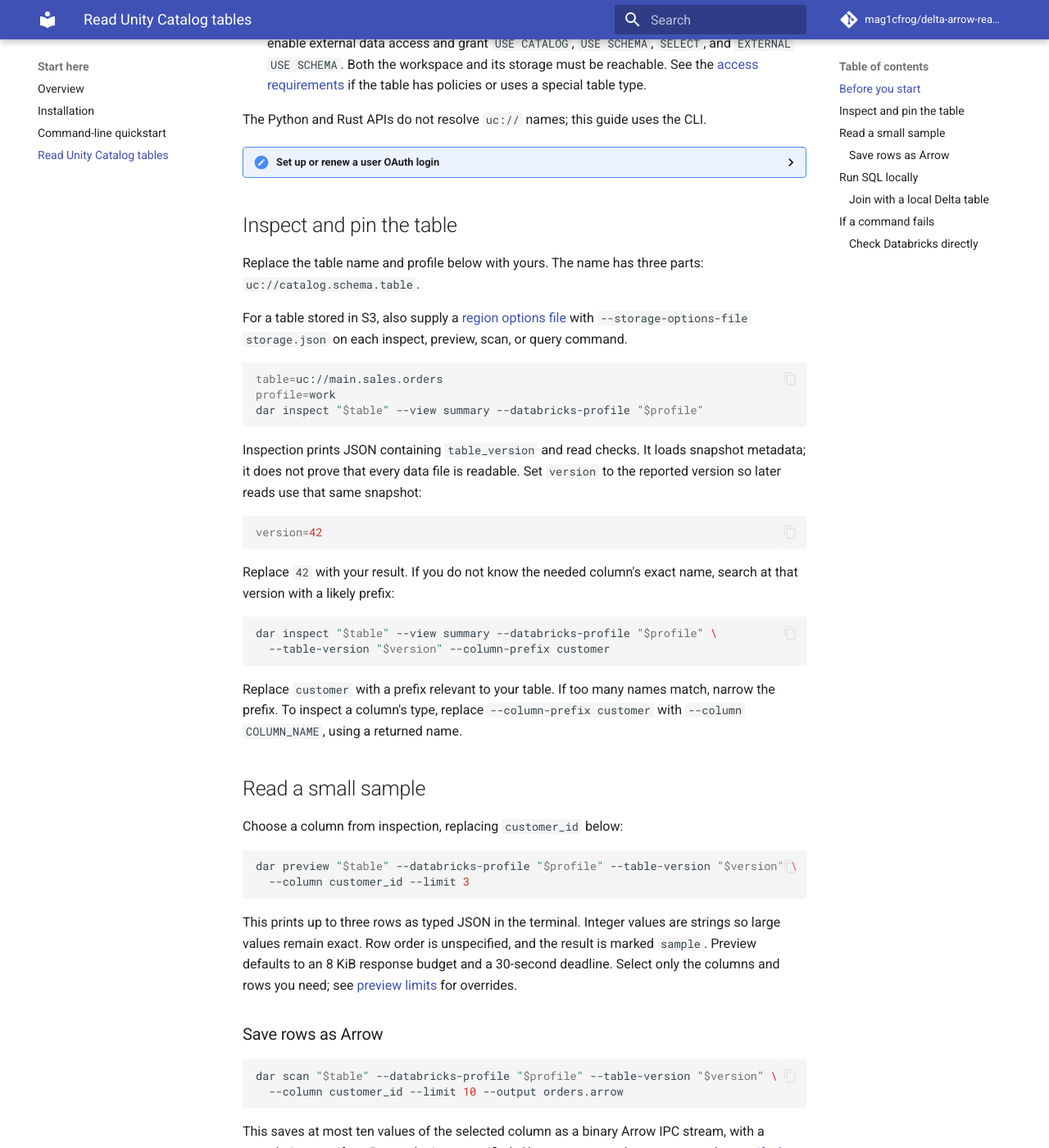
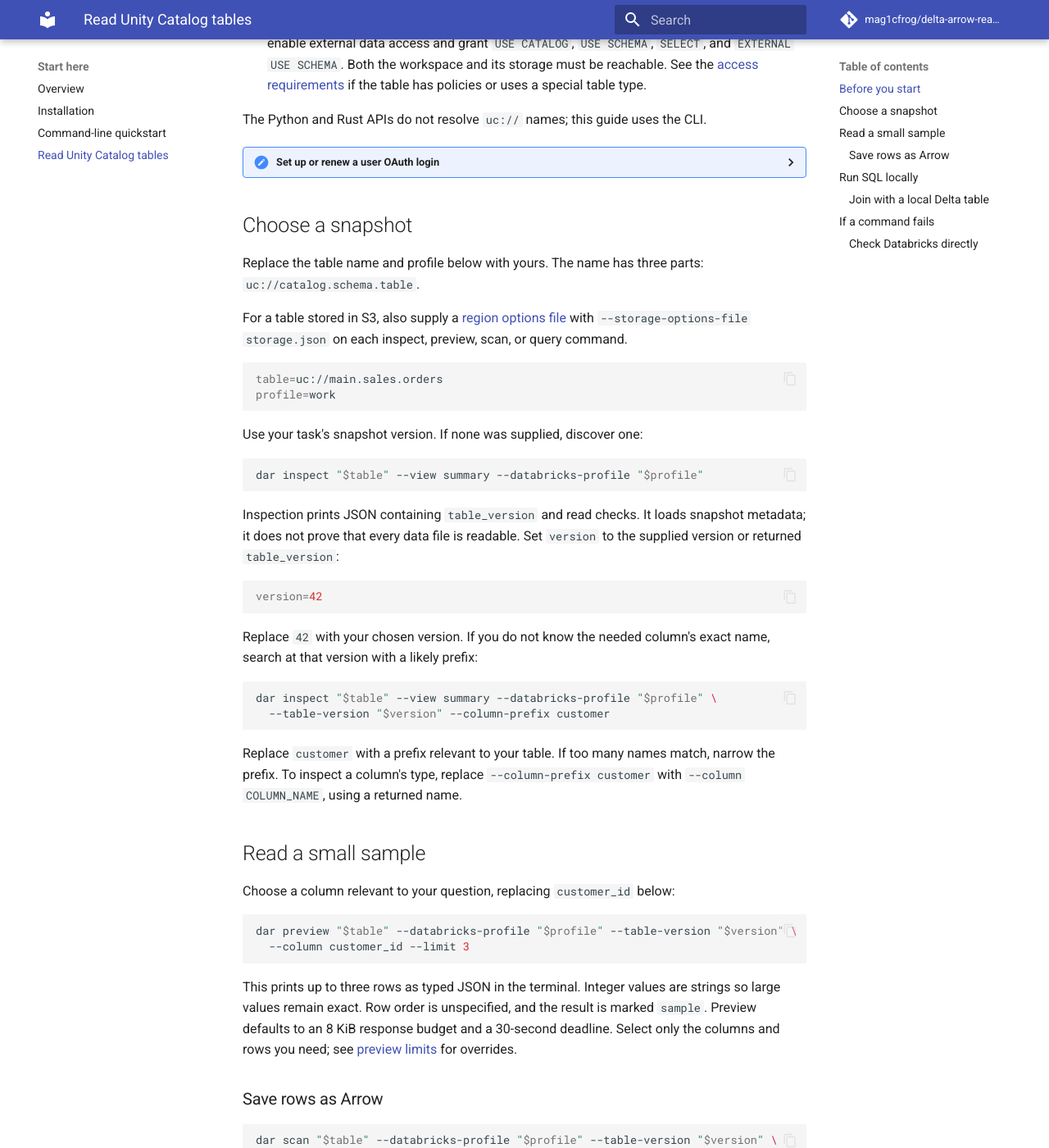
Before and after one commit to mag1cfrog/delta-arrow-reader, an MkDocs documentation site: the page built from crates/delta-arrow-reader-core/docs/public/unity-catalog.md, in a window 1280 px wide and 1400 px high, scrolled down 592 px. Shown: the whole window at 82% size. Built offline with MkDocs 1.6.1 and Material for MkDocs 9.7.7, drawn with Linux system fonts in a browser that asks for light colours; comment, search, counter and statistics services are not loaded; some of the changed text lies outside the part shown.

Commit message:
docs: preserve supplied snapshots across CLI guides

````diff
--- a/crates/delta-arrow-reader-core/docs/public/unity-catalog.md
+++ b/crates/delta-arrow-reader-core/docs/public/unity-catalog.md
@@ -41,7 +41,9 @@ service principal or PAT, follow
 
 </details>
 
-## Inspect and pin the table
+<span id="inspect-and-pin-the-table"></span>
+
+## Choose a snapshot
 
 Replace the table name and profile below with yours. The name has three parts:
 `uc://catalog.schema.table`.
@@ -52,18 +54,23 @@ with `--storage-options-file storage.json` on each inspect, preview, scan, or qu
 ```sh
 table=uc://main.sales.orders
 profile=work
+```
+
+Use your task's snapshot version. If none was supplied, discover one:
+
+```sh
 dar inspect "$table" --view summary --databricks-profile "$profile"
 ```
 
 Inspection prints JSON containing `table_version` and read checks. It loads
 snapshot metadata; it does not prove that every data file is readable. Set
-`version` to the reported version so later reads use that same snapshot:
+`version` to the supplied version or returned `table_version`:
 
 ```sh
 version=42
 ```
 
-Replace `42` with your result. If you do not know the needed column's exact
+Replace `42` with your chosen version. If you do not know the needed column's exact
 name, search at that version with a likely prefix:
 
 ```sh
@@ -77,7 +84,7 @@ match, narrow the prefix. To inspect a column's type, replace
 
 ## Read a small sample
 
-Choose a column from inspection, replacing `customer_id` below:
+Choose a column relevant to your question, replacing `customer_id` below:
 
 ```sh
 dar preview "$table" --databricks-profile "$profile" --table-version "$version" \
@@ -127,8 +134,8 @@ for the response format.
 ### Join with a local Delta table
 
 Declare each table and its authorization in `tables.json`. Replace the UC name,
-profile, and both versions with your own. Inspect the local table separately
-to get its version. Here, `customers` is a Delta directory beside the manifest:
+profile, and both versions with your own. Inspect the local table only if its
+version was not supplied. Here, `customers` is a Delta directory beside the manifest:
 
 ```json
 {"format_version":1,"tables":[
````
Also changed, not shown: crates/delta-arrow-reader-core/docs/public/cli-storage.md (+10 -3 lines), crates/delta-arrow-reader-core/docs/public/cli-workflows.md (+5 -4 lines), crates/delta-arrow-reader-core/docs/public/cli.md (+2 -2 lines), crates/delta-arrow-reader-core/docs/public/installation.md (+6 -3 lines).
